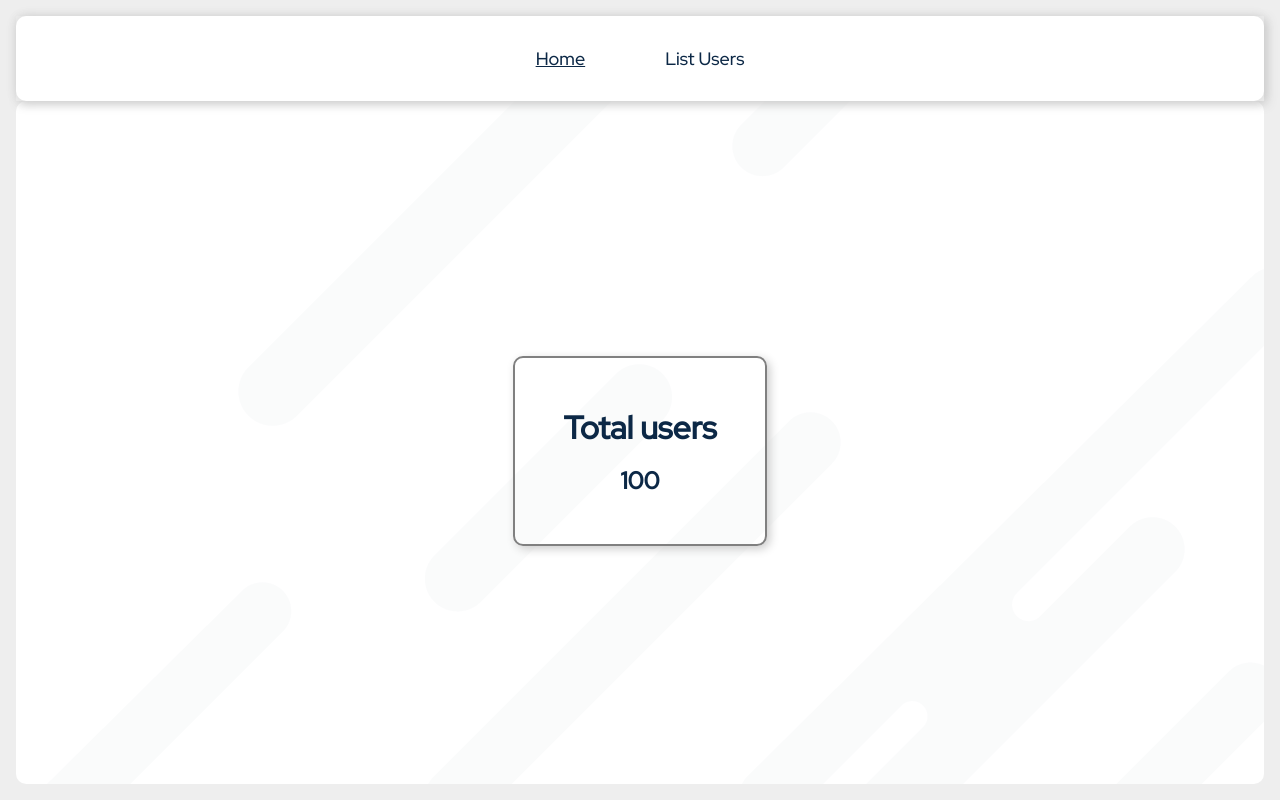
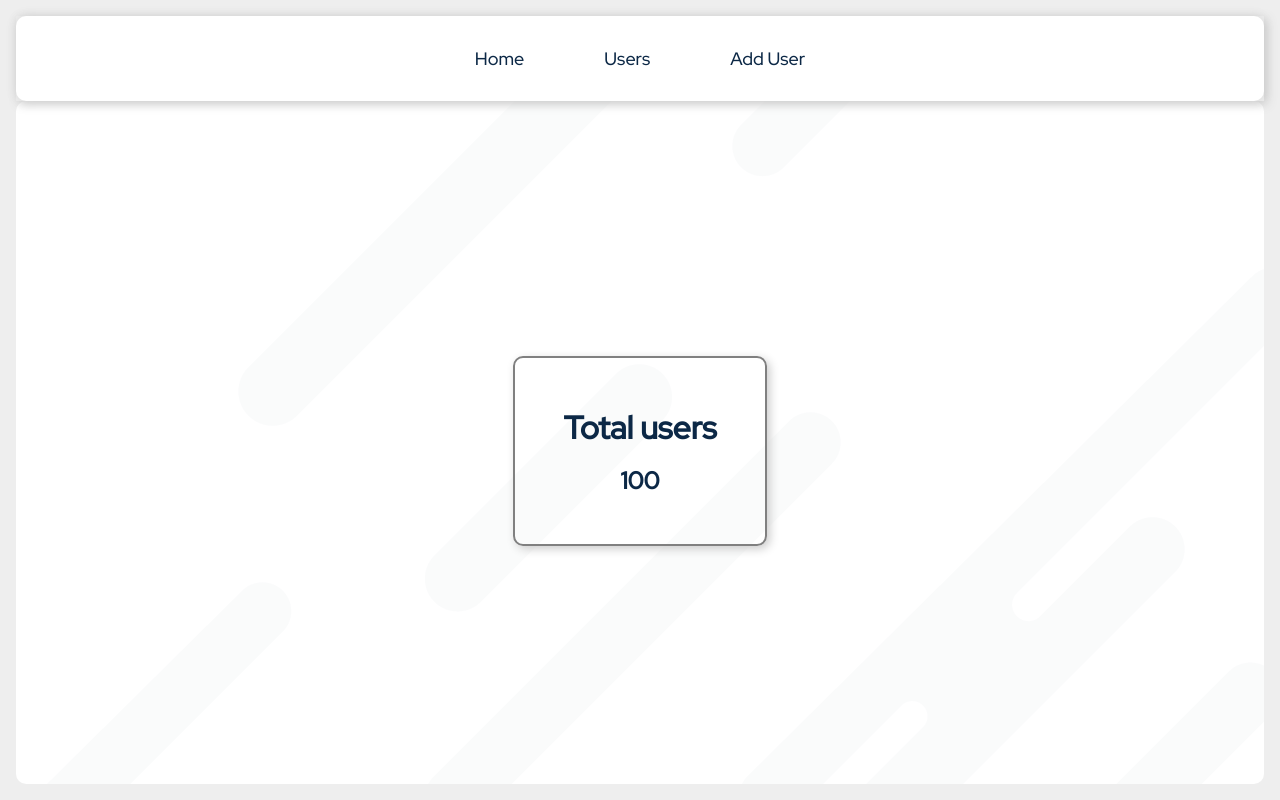
Before and after one commit to Unodecopas/wipay, a React (Create React App) app: page / in a window 1280 px wide. Built offline with nearby package versions, Linux system fonts and the light colour scheme.

Commit message:
fix: fixed links in navbar

```diff
--- a/src/components/Navbar.jsx
+++ b/src/components/Navbar.jsx
@@ -6,7 +6,8 @@ const Navbar = () => {
      <nav>
         <ul>
           <li><NavLink to='/'>Home</NavLink></li>
-          <li><NavLink to='/users'>List Users</NavLink></li>
+          <li><NavLink to='/users'>Users</NavLink></li>
+          <li><NavLink to='/users/create'>Add User</NavLink></li>
         </ul>
       </nav>
   )
--- a/src/globals.css
+++ b/src/globals.css
@@ -35,11 +35,7 @@ a:visited {
   color: inherit;
 }
 a:hover {
-  text-decoration: underline;
   transform: scale(1.1);
-}
-a.active {
-  text-decoration: underline;
 }
 
 button {
```
